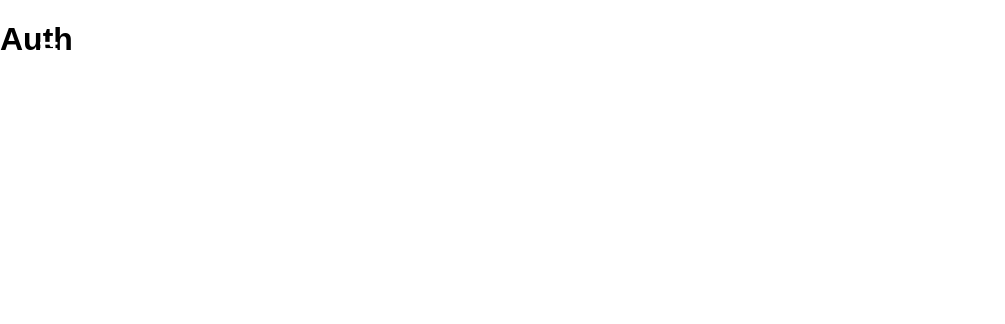
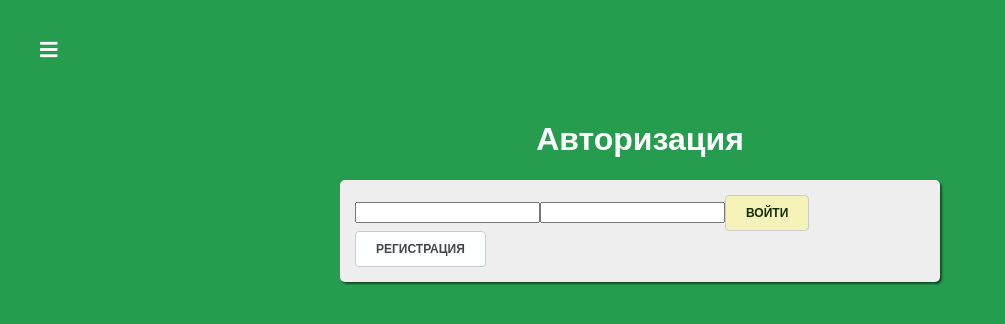
Before and after one commit to PavelRavvich/quiz, a React app: page /auth in a window 1280 px wide. Shown: the top 324 px of the page, without its empty margins (0-1005 px from the left). Built offline with nearby package versions, Linux system fonts and the light colour scheme.

Commit message:
Add auth component

```diff
--- /dev/null
+++ b/src/containers/Auth/Auth.css
@@ -0,0 +1,26 @@
+.Auth {
+    display: flex;
+    justify-content: center;
+    padding-top: 100px;
+    flex-grow: 1;
+    width: 100%;
+    background: #259c4e;
+}
+
+.Auth > div {
+    width: 100%;
+    max-width: 600px;
+    padding: 0 20px;
+}
+
+.Auth h1 {
+    color: #fff;
+    text-align: center;
+}
+
+.AuthForm {
+    background: #eee;
+    box-shadow: 2px 2px 2px rgba(0, 0, 0, .5);
+    padding: 15px;
+    border-radius: 5px;
+}
--- a/src/containers/Auth/Auth.js
+++ b/src/containers/Auth/Auth.js
@@ -1,10 +1,46 @@
 import React, {Component} from 'react';
+import classes from './Auth.css'
+import Button from "../../components/UI/Button/Button";
 
 class Auth extends Component {
+
+  loginHandler = () => {
+
+  };
+
+  registerHandler = () => {
+
+  };
+
+  submitHandler = event => {
+    event.preventDefault();
+  };
+
   render() {
     return (
-      <div>
-        <h1>Auth</h1>
+      <div className={classes.Auth}>
+        <div>
+          <h1>Авторизация</h1>
+
+          <form onSubmit={this.submitHandler} className={classes.AuthForm}>
+            <input type="text"/>
+            <input type="text"/>
+
+            <Button
+              type={'success'}
+              onClick={this.loginHandler}
+            >
+              Войти
+            </Button>
+
+            <Button
+              type={'primary'}
+              onClick={this.registerHandler}
+            >
+              Регистрация
+            </Button>
+          </form>
+        </div>
       </div>
     )
   }
```
